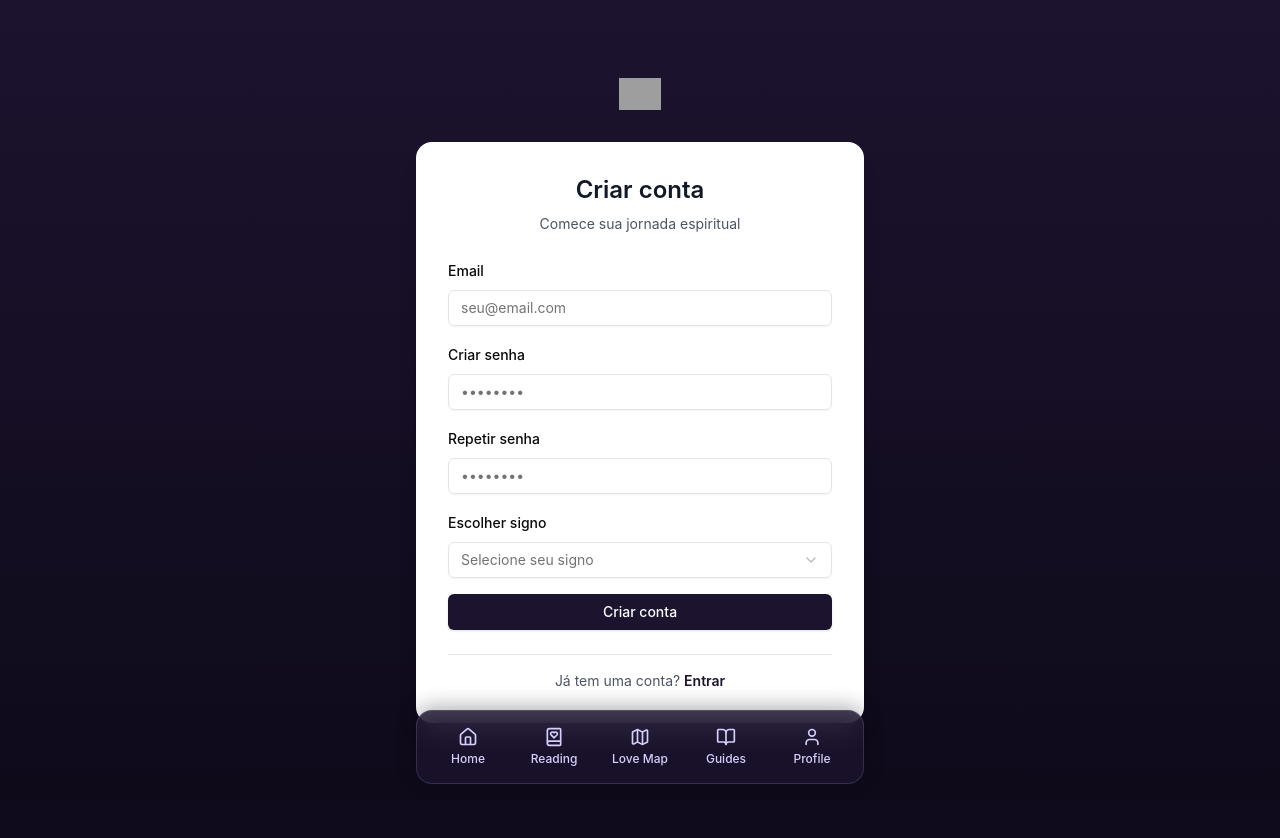
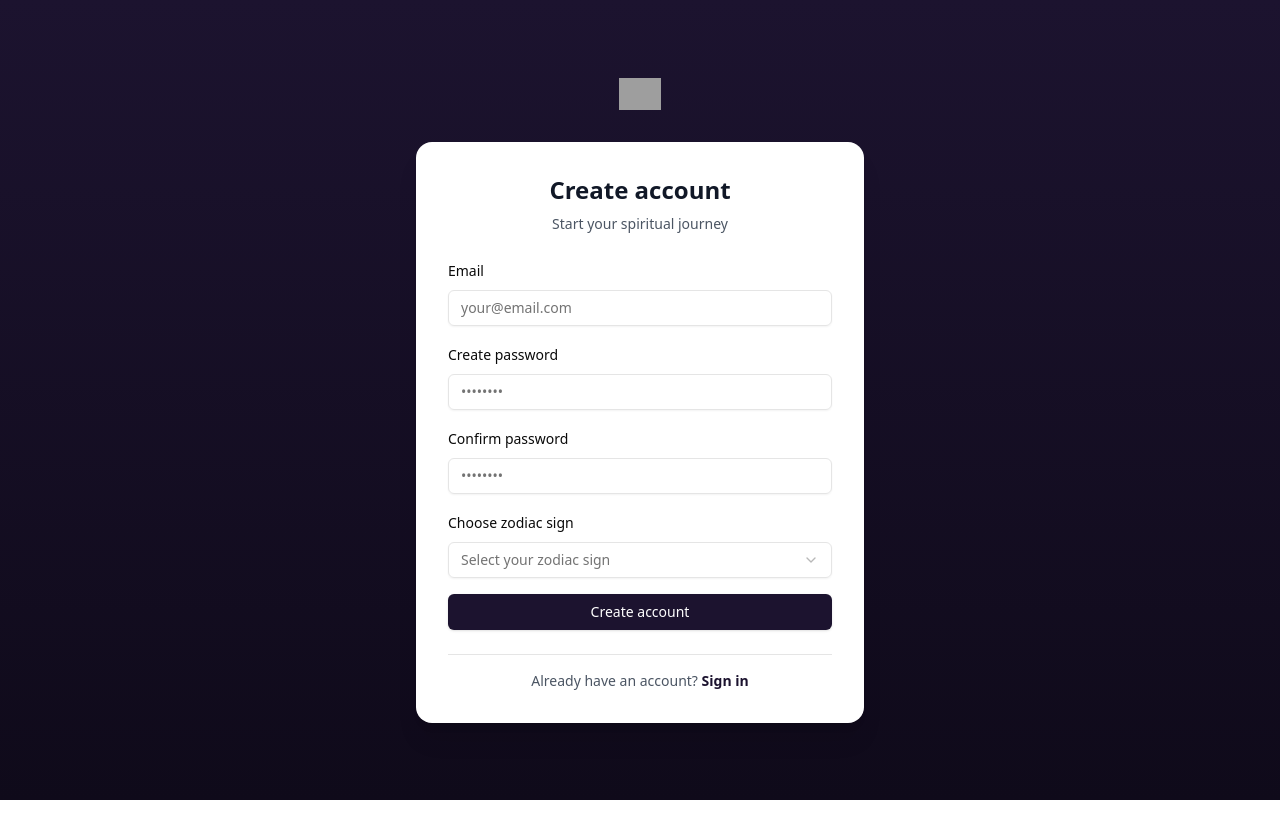
Before and after one commit to pedroitallo/auralyapp, a React (Vite) app: page /signup in a window 1280 px wide. Shown: the top 838 px of the page. After the commit the page ends 800 px from the top, so only its background shows below. Built offline with nearby package versions, Linux system fonts and the light colour scheme; grey boxes are pictures that could not be loaded.

Commit message:
Updated login.jsx

```diff
--- a/src/pages/Layout.jsx
+++ b/src/pages/Layout.jsx
@@ -50,7 +50,7 @@ const isAdminPage = () => {
 
 const isNoMenuPage = () => {
   const currentPath = window.location.pathname;
-  const noMenuPages = ['/chataura', '/offerchat', '/thanks'];
+  const noMenuPages = ['/chataura', '/offerchat', '/thanks', '/login', '/signup'];
   return noMenuPages.some(page => currentPath.startsWith(page));
 };
 
--- a/src/pages/login.jsx
+++ b/src/pages/login.jsx
@@ -23,8 +23,8 @@ export default function Login() {
 
         <div className="bg-white rounded-2xl shadow-xl p-8 space-y-6">
           <div className="text-center">
-            <h2 className="text-2xl font-semibold text-gray-900">Bem-vindo de volta</h2>
-            <p className="text-sm text-gray-600 mt-2">Entre com suas credenciais</p>
+            <h2 className="text-2xl font-semibold text-gray-900">Welcome back</h2>
+            <p className="text-sm text-gray-600 mt-2">Sign in to your account</p>
           </div>
 
           <form onSubmit={handleLogin} className="space-y-4">
@@ -33,7 +33,7 @@ export default function Login() {
               <Input
                 id="email"
                 type="email"
-                placeholder="seu@email.com"
+                placeholder="your@email.com"
                 value={email}
                 onChange={(e) => setEmail(e.target.value)}
                 required
@@ -42,7 +42,7 @@ export default function Login() {
             </div>
 
             <div className="space-y-2">
-              <Label htmlFor="password">Senha</Label>
+              <Label htmlFor="password">Password</Label>
               <Input
                 id="password"
                 type="password"
@@ -55,7 +55,7 @@ export default function Login() {
             </div>
 
             <Button type="submit" className="w-full bg-[#1C132F] hover:bg-[#2A1F45] text-white">
-              Entrar
+              Sign In
             </Button>
           </form>
 
@@ -64,24 +64,24 @@ export default function Login() {
               onClick={() => navigate("/forgot-password")}
               className="text-[#1C132F] hover:underline block w-full"
             >
-              Esqueci minha senha
+              Forgot password
             </button>
 
             <button
               onClick={() => navigate("/help")}
               className="text-gray-600 hover:underline block w-full"
             >
-              Preciso de ajuda
+              Need help
             </button>
 
             <div className="pt-4 border-t">
               <p className="text-gray-600">
-                Não tem uma conta?{" "}
+                Don't have an account?{" "}
                 <button
                   onClick={() => navigate("/signup")}
                   className="text-[#1C132F] hover:underline font-semibold"
                 >
-                  Criar conta
+                  Sign up
                 </button>
               </p>
             </div>
--- a/src/pages/signup.jsx
+++ b/src/pages/signup.jsx
@@ -7,18 +7,18 @@ import { Label } from "@/components/ui/label";
 import { Select, SelectContent, SelectItem, SelectTrigger, SelectValue } from "@/components/ui/select";
 
 const zodiacSigns = [
-  { value: "aries", label: "Áries" },
-  { value: "taurus", label: "Touro" },
-  { value: "gemini", label: "Gêmeos" },
-  { value: "cancer", label: "Câncer" },
-  { value: "leo", label: "Leão" },
-  { value: "virgo", label: "Virgem" },
+  { value: "aries", label: "Aries" },
+  { value: "taurus", label: "Taurus" },
+  { value: "gemini", label: "Gemini" },
+  { value: "cancer", label: "Cancer" },
+  { value: "leo", label: "Leo" },
+  { value: "virgo", label: "Virgo" },
   { value: "libra", label: "Libra" },
-  { value: "scorpio", label: "Escorpião" },
-  { value: "sagittarius", label: "Sagitário" },
-  { value: "capricorn", label: "Capricórnio" },
-  { value: "aquarius", label: "Aquário" },
-  { value: "pisces", label: "Peixes" }
+  { value: "scorpio", label: "Scorpio" },
+  { value: "sagittarius", label: "Sagittarius" },
+  { value: "capricorn", label: "Capricorn" },
+  { value: "aquarius", label: "Aquarius" },
+  { value: "pisces", label: "Pisces" }
 ];
 
 export default function Signup() {
@@ -32,7 +32,7 @@ export default function Signup() {
     e.preventDefault();
 
     if (password !== confirmPassword) {
-      alert("As senhas não coincidem");
+      alert("Passwords do not match");
       return;
     }
   };
@@ -46,8 +46,8 @@ export default function Signup() {
 
         <div className="bg-white rounded-2xl shadow-xl p-8 space-y-6">
           <div className="text-center">
-            <h2 className="text-2xl font-semibold text-gray-900">Criar conta</h2>
-            <p className="text-sm text-gray-600 mt-2">Comece sua jornada espiritual</p>
+            <h2 className="text-2xl font-semibold text-gray-900">Create account</h2>
+            <p className="text-sm text-gray-600 mt-2">Start your spiritual journey</p>
           </div>
 
           <form onSubmit={handleSignup} className="space-y-4">
@@ -56,7 +56,7 @@ export default function Signup() {
               <Input
                 id="email"
                 type="email"
-                placeholder="seu@email.com"
+                placeholder="your@email.com"
                 value={email}
                 onChange={(e) => setEmail(e.target.value)}
                 required
@@ -65,7 +65,7 @@ export default function Signup() {
             </div>
 
             <div className="space-y-2">
-              <Label htmlFor="password">Criar senha</Label>
+              <Label htmlFor="password">Create password</Label>
               <Input
                 id="password"
                 type="password"
@@ -78,7 +78,7 @@ export default function Signup() {
             </div>
 
             <div className="space-y-2">
-              <Label htmlFor="confirmPassword">Repetir senha</Label>
+              <Label htmlFor="confirmPassword">Confirm password</Label>
               <Input
                 id="confirmPassword"
                 type="password"
@@ -91,10 +91,10 @@ export default function Signup() {
             </div>
 
             <div className="space-y-2">
-              <Label htmlFor="zodiacSign">Escolher signo</Label>
+              <Label htmlFor="zodiacSign">Choose zodiac sign</Label>
               <Select value={zodiacSign} onValueChange={setZodiacSign} required>
                 <SelectTrigger className="w-full">
-                  <SelectValue placeholder="Selecione seu signo" />
+                  <SelectValue placeholder="Select your zodiac sign" />
                 </SelectTrigger>
                 <SelectContent>
                   {zodiacSigns.map((sign) => (
@@ -107,18 +107,18 @@ export default function Signup() {
             </div>
 
             <Button type="submit" className="w-full bg-[#1C132F] hover:bg-[#2A1F45] text-white">
-              Criar conta
+              Create account
             </Button>
           </form>
 
           <div className="text-center text-sm pt-4 border-t">
             <p className="text-gray-600">
-              Já tem uma conta?{" "}
+              Already have an account?{" "}
               <button
                 onClick={() => navigate("/login")}
                 className="text-[#1C132F] hover:underline font-semibold"
               >
-                Entrar
+                Sign in
               </button>
             </p>
           </div>
```
